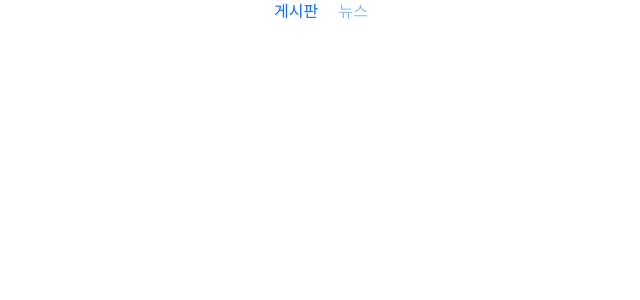
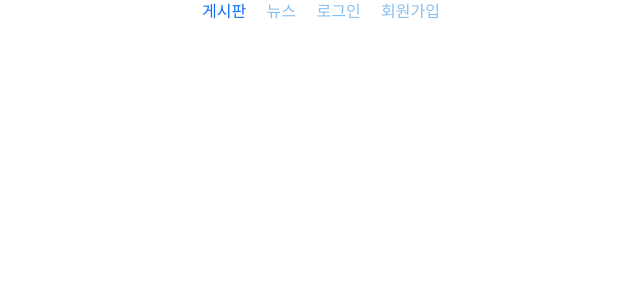
Before and after one commit to Hc-5514/MyHome, a Vue app in the folder front/: page / in a window 1280 px wide. Shown: the top 300 px of the page, without its empty margins (319-959 px from the left). Built offline with nearby package versions, Linux system fonts and the light colour scheme.

Commit message:
feat: header

```diff
--- a/front/src/components/TheHeaderNavbar.vue
+++ b/front/src/components/TheHeaderNavbar.vue
@@ -2,6 +2,8 @@
   <div>
     <router-link :to="{ name: 'board' }" class="m-2 link">게시판 </router-link>
     <router-link :to="{ name: 'news' }" class="m-2 link">뉴스 </router-link>
+    <router-link :to="{ name: 'login' }" class="m-2 link">로그인 </router-link>
+    <router-link :to="{ name: 'register' }" class="m-2 link">회원가입 </router-link>
   </div>
 </template>
 
```
